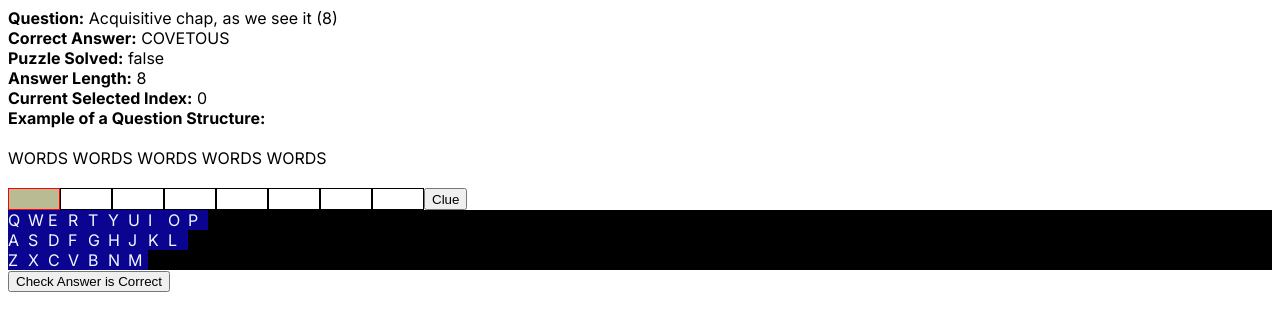
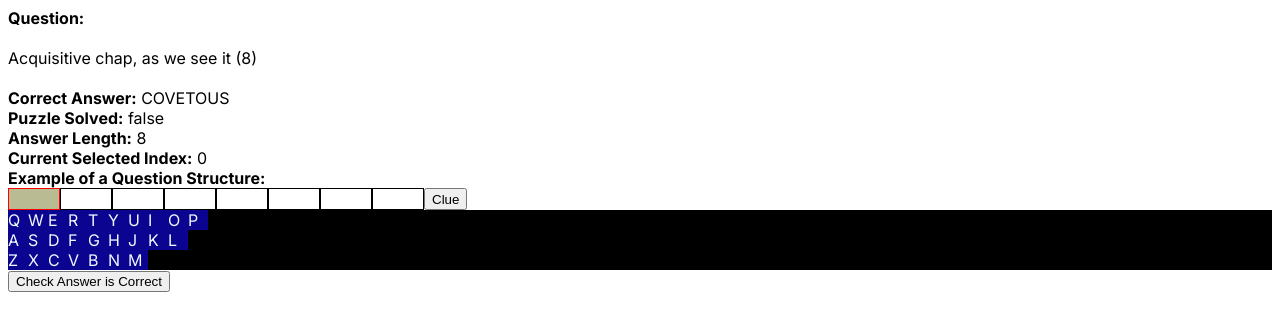
Before and after one commit to Fordcois/crown-cryptic, a Next.js app: page / in a window 1280 px wide. Shown: the top 330 px of the page. Built offline with nearby package versions, Linux system fonts and the light colour scheme.

Commit message:
Adds SeperateDefinitionFromQuestion Function
Co-authored-by: Rachel Roberts <Rachel853@users.noreply.github.com>

```diff
--- a/src/app/CrownCryptic.js
+++ b/src/app/CrownCryptic.js
@@ -19,6 +19,8 @@ const [puzzleSolved,setpuzzleSolved] = useState(false)
 const [showDefinition,setshowDefinition] = useState(false)
 const [lettersGiven,setslettersGiven] = useState(0)
 
+
+
 const checksGuessIsCorrect = () => {
 if (userGuessArray.join('') === CorrectAnswer)
     {setpuzzleSolved(true)}
@@ -37,27 +39,44 @@ const getDefinition = () => {
     setshowDefinition(true);
 }
 
+const seperateDefinitionFromQuestion = () => {
+    const defFirstIndex = question.indexOf(definition)
+    const defLastIndex = defFirstIndex + definition.length
+    return [question.slice(0,defFirstIndex),question.slice(defFirstIndex,defLastIndex),question.slice(defLastIndex)]
+}
+
+const [questionPreDef,questionDef,questionPostDef] = seperateDefinitionFromQuestion()
+
+
+
 return (
     <div>
     {puzzleSolved &&
-     <PuzzleSolvedPopUp ClueUsed={showDefinition} lettersGiven={lettersGiven}/>
+    <PuzzleSolvedPopUp ClueUsed={showDefinition} lettersGiven={lettersGiven}/>
     }
-    <b>Question:</b> {question}<br/>
-    {
+
+
+
+    <b>Question:</b><br/>
+    <div style={{ marginTop: '20px', marginBottom:'20px' }}>
+        <span>{questionPreDef}</span>
+        <span className={showDefinition ? "RevealedDefinition" : ""}>{questionDef}</span>
+        <span>{questionPostDef}</span>
+    </div>
+
+    {/* {
     showDefinition &&
     <span>
     <b>Definition:</b> {definition}<br/>
     </span>
-    }
+    } */}
     <b>Correct Answer:</b> {CorrectAnswer}<br/>
     <b>Puzzle Solved:</b> {puzzleSolved.toString()}<br/>
     <b>Answer Length:</b> {answerLength}<br/>
     <b>Current Selected Index:</b> {currentSelectedSquare}<br/>
     <b>Example of a Question Structure:</b> <br/>
 
-    <div style={{ marginTop: '20px', marginBottom:'20px' }}>
-        <span>WORDS WORDS WORDS WORDS </span> <span className={showDefinition ? "RevealedDefinition" : ""}>WORDS </span>
-    </div>
+
 
     <div className="LetterContainer">
 
```
